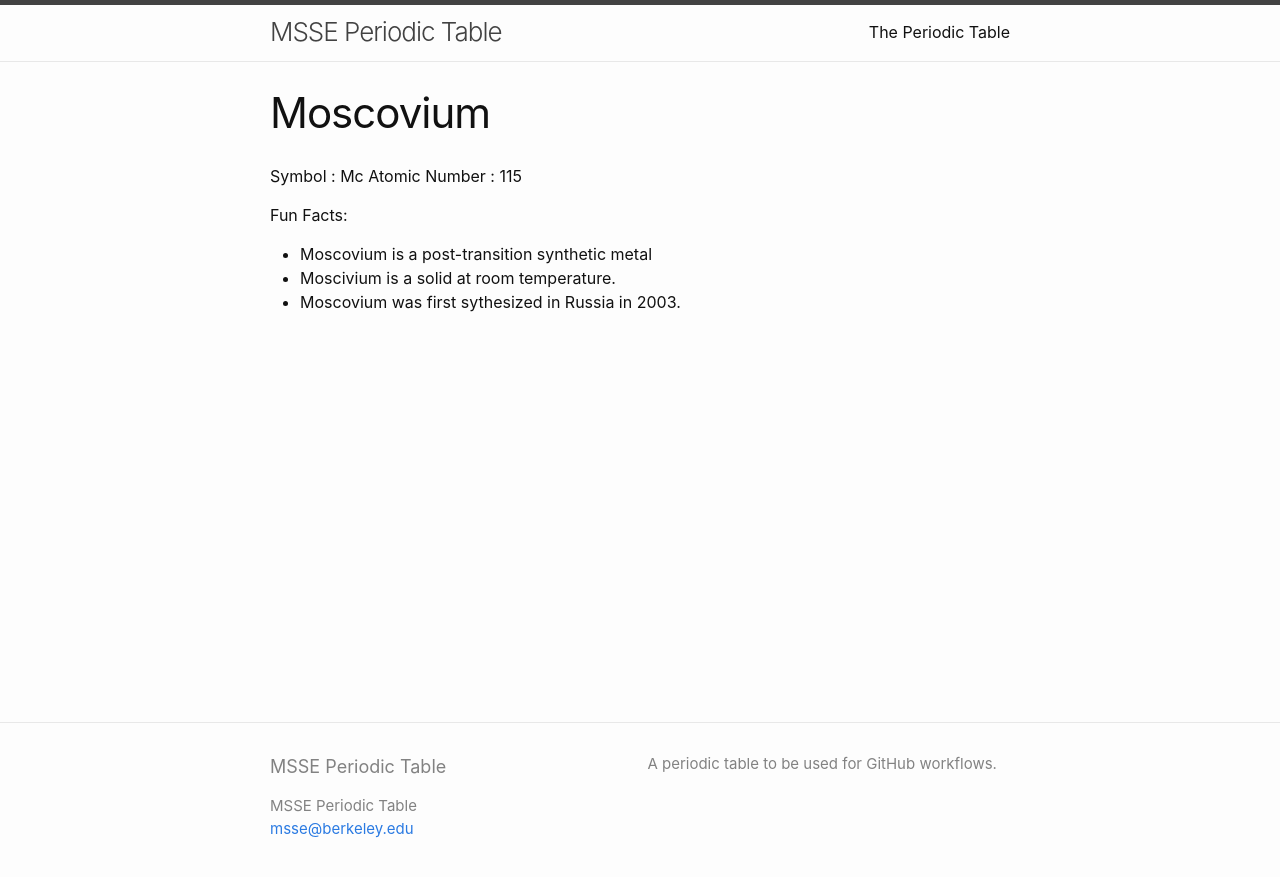
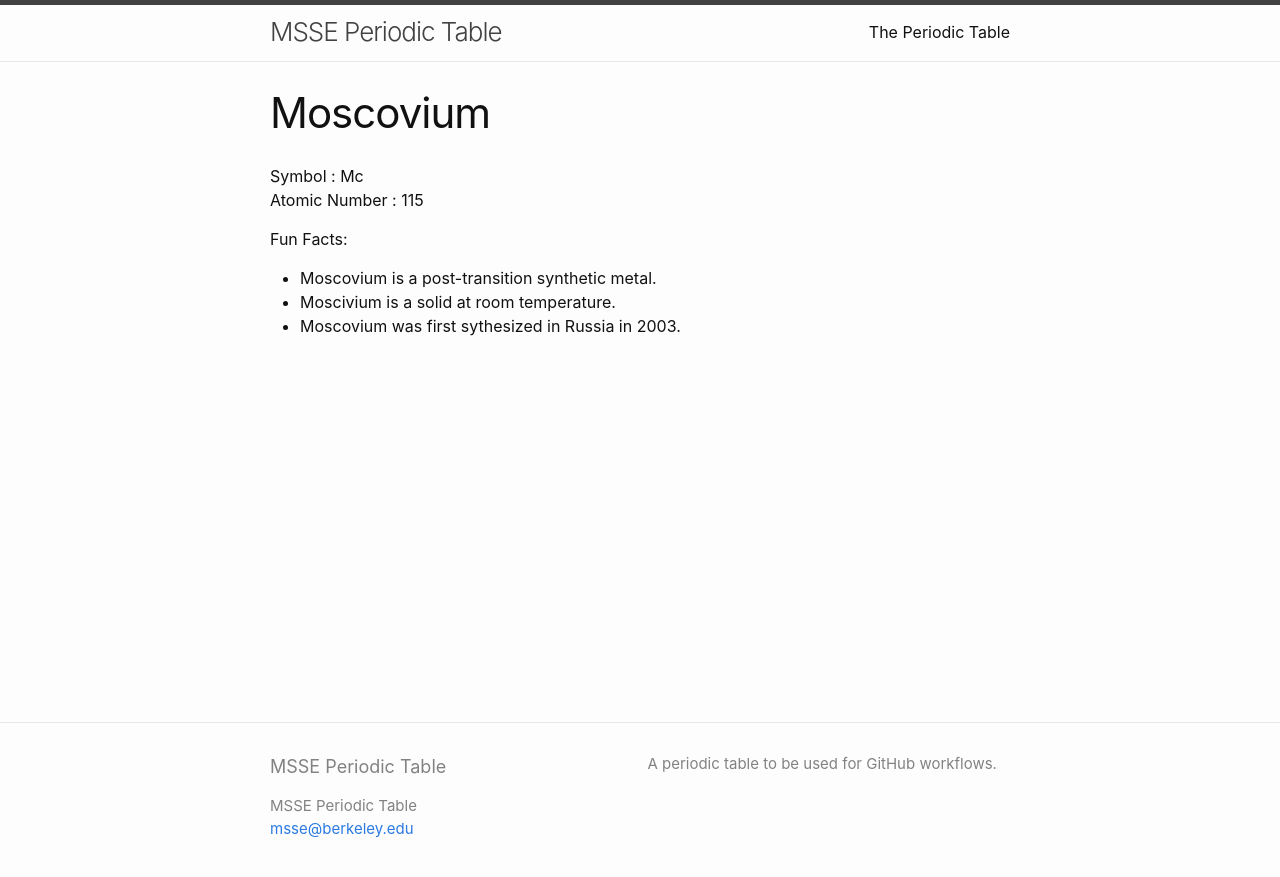
Before and after one commit to msse-chem-280-2024/periodic-table, a Jekyll site: the page built from elements/moscovium.md, in a window 1280 px wide. Shown: the top 877 px of the page. Built offline with Jekyll 4.4.1, drawn with Linux system fonts in a browser that asks for light colours.

Commit message:
update Mc

```diff
--- a/elements/moscovium.md
+++ b/elements/moscovium.md
@@ -3,12 +3,12 @@ layout: page
 title: Moscovium
 ---
 
-Symbol : Mc
+Symbol : Mc\
 Atomic Number : 115
 
 
 
 Fun Facts:
-- Moscovium is a post-transition synthetic metal
+- Moscovium is a post-transition synthetic metal.
 - Moscivium is a solid at room temperature.
 - Moscovium was first sythesized in Russia in 2003.
```
